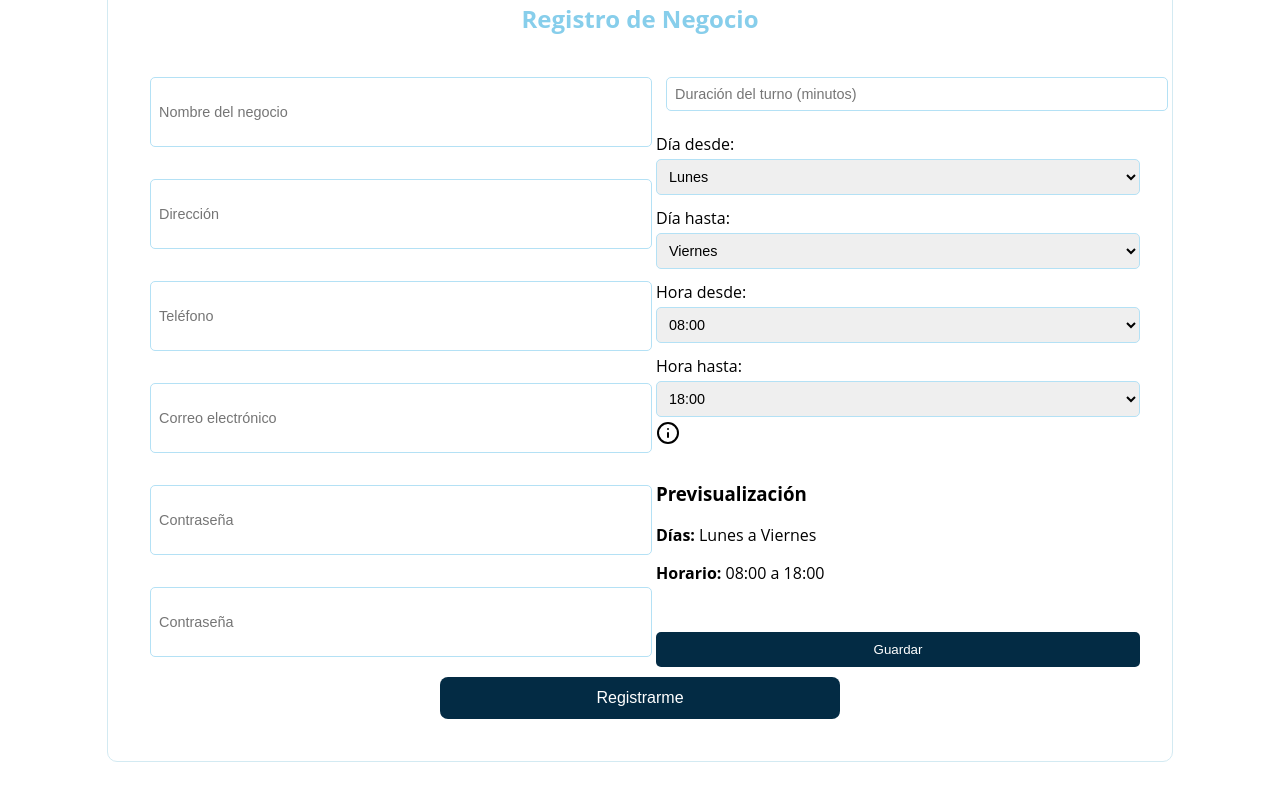
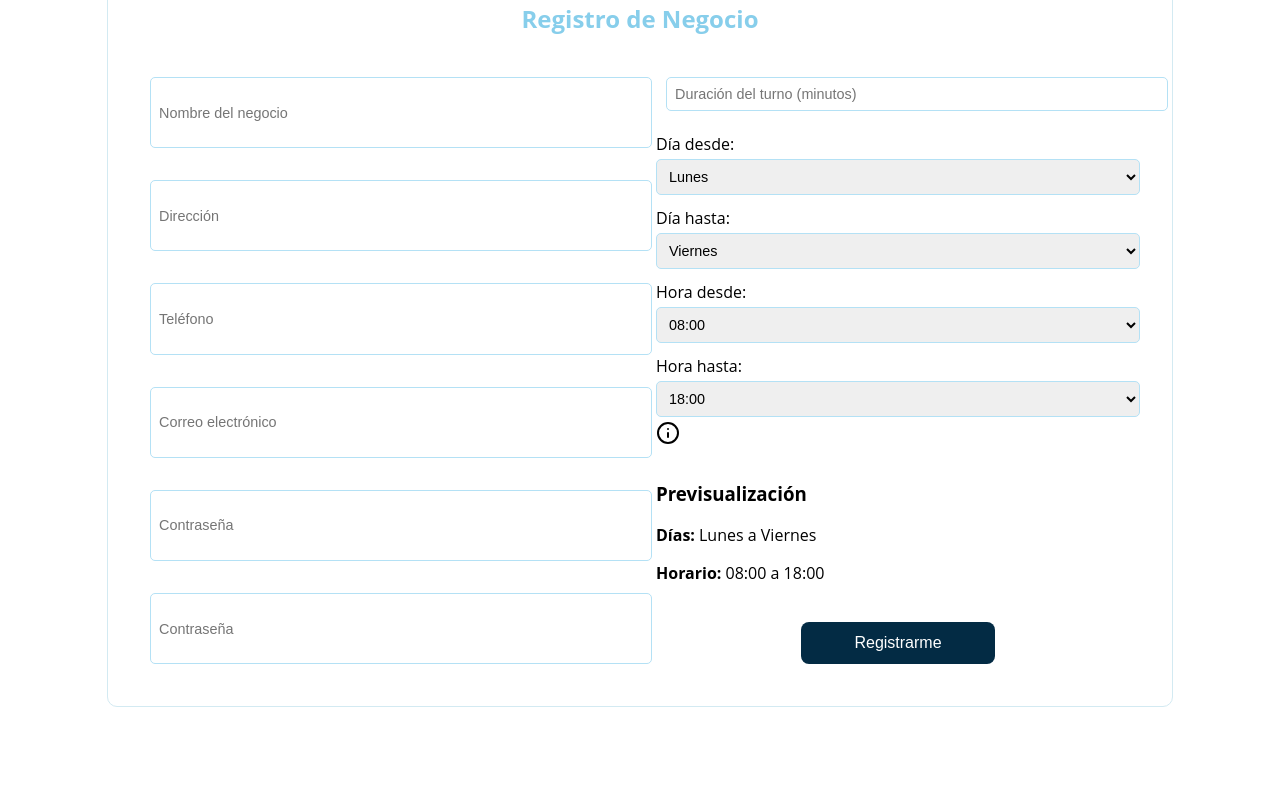
Before and after one commit to CristianUnq/EIS-Turno-Facil, a React (Create React App) app in the folder src/main/resources/frontend/turnoFacilWeb/: page /registroNegocio in a window 1280 px wide. Shown: the part 302-1102 px from the top of the page. Built offline with nearby package versions, Linux system fonts and the light colour scheme.

Commit message:
fix bug#3 no puedo registrarme como negocio

```diff
--- a/src/main/resources/frontend/turnoFacilWeb/src/components/RegistroNegocio.jsx
+++ b/src/main/resources/frontend/turnoFacilWeb/src/components/RegistroNegocio.jsx
@@ -132,7 +132,6 @@ const RegistroNegocio = () => {
           <p><strong>Horario:</strong> {formulario.horaDesde} a {formulario.horaHasta}</p>
         </div>
 
-        <button type="submit" >Guardar</button>
 {/*  A PARTIR DE ACA, ESTA SEGUN EL HANDLEGUARDAR QUE HICE, PODES REEMPLAZARLO O ARREGLARLO COMO QUIERAS
        <button type="button" onClick={handleGuardar} className={styles.button}>Guardar</button>
        {horariosGuardados && (
@@ -142,13 +141,14 @@ const RegistroNegocio = () => {
                        <p>{horariosGuardados.horas}</p>
                      </div>
                    )}*/}
+      <div className={styles.centeredButtonBox}>
+                <button type="submit"className={styles.button}>Registrarme</button>
+       </div>
       </div>
       </form>
-       <div className={styles.centeredButtonBox}>
-                <button type="submit"className={styles.button}>Registrarme</button>
-              </div>
-            </div>
+      </div>
     </div>
+
   );
 };
 
```
